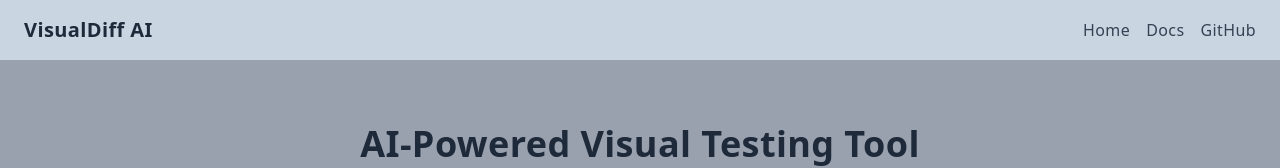
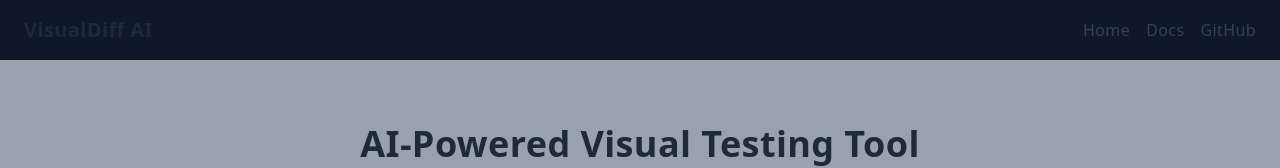
Before and after one commit to Shenile/vt-ai, a React (Vite) app in the folder vt-ai-fe/: page / in a window 1280 px wide. Shown: the top 168 px of the page. Built offline with nearby package versions, Linux system fonts and the light colour scheme.

Commit message:
ui change

```diff
--- a/vt-ai-fe/src/App.jsx
+++ b/vt-ai-fe/src/App.jsx
@@ -5,7 +5,7 @@
     <div className="bg-white text-gray-800 min-h-screen font-sans tracking-wide">
 
       {/* Navigation */}
-      <header className="bg-slate-300 shadow">
+      <header className="bg-slate-900 shadow">
         <div className="max-w-7xl mx-auto px-6 py-4 flex justify-between items-center">
           <h1 className="text-xl font-bold">VisualDiff AI</h1>
           <nav className="space-x-4">
```
Also changed, not shown: 1 other file (tests, documents, lock files or other folders).
